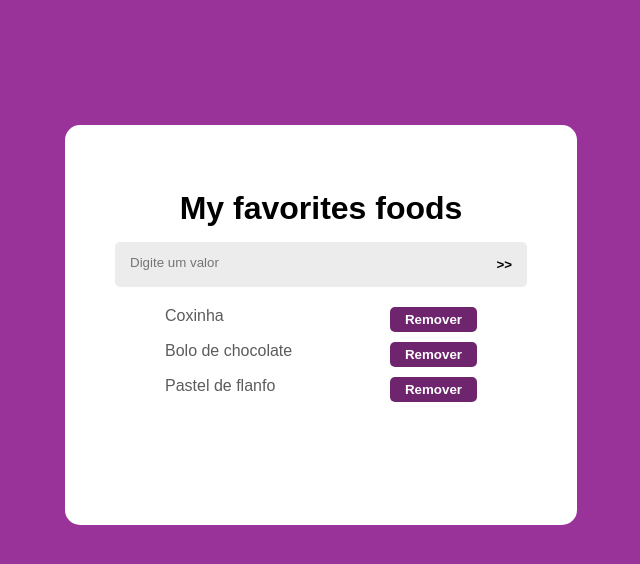
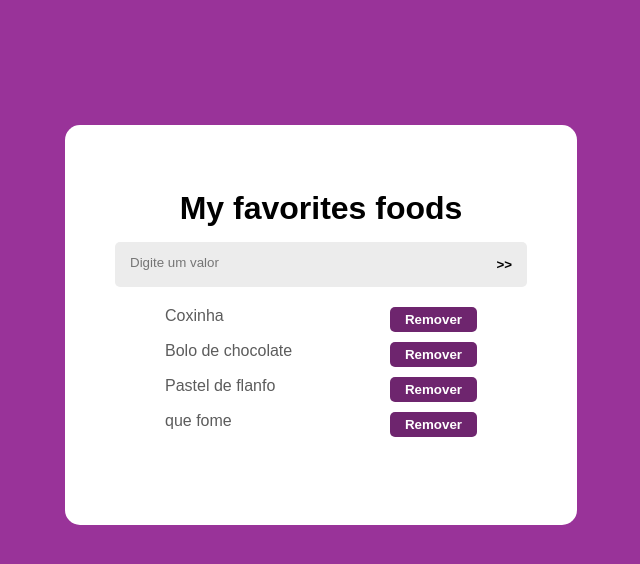
Before and after one commit to DanPendragom/reactjs-revisao, a React (Create React App) app: page / in a window 1280 px wide. Shown: the top 564 px of the page, without its empty margins (319-959 px from the left). Built offline with nearby package versions, Linux system fonts and the light colour scheme.

Commit message:
Adicionando props padrao para item e key da li

```diff
--- a/src/Components/MyList/index.js
+++ b/src/Components/MyList/index.js
@@ -52,8 +52,13 @@ class MyList extends Component {
                     </div>
                     <ul>
                         {this.state.food.map(food => (
-                            <Item food={food} onDelete={() => this.handledelete(food)}/>
+                            <Item
+                                key={food}
+                                food={food}
+                                onDelete={() => this.handledelete(food)}
+                            />
                         ))}
+                        <Item />
                     </ul>
                 </form>
             </div>
--- a/src/Components/MyList/item.js
+++ b/src/Components/MyList/item.js
@@ -2,7 +2,7 @@ import React from "react";
 
 function Item({food, onDelete}) {
     return (
-        <li key={food}>
+        <li>
             {food}
             <input
                 type="button"
@@ -13,4 +13,8 @@ function Item({food, onDelete}) {
     );
 }
 
+Item.defaultProps = {
+    food: 'que fome'
+}
+
 export default Item;
```
